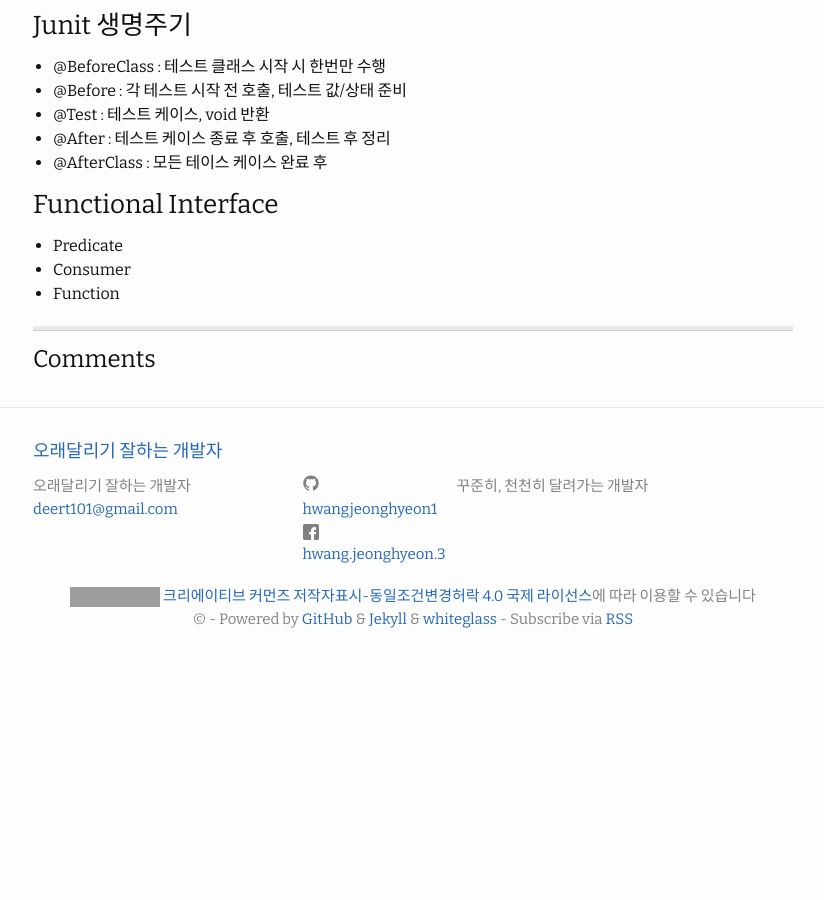
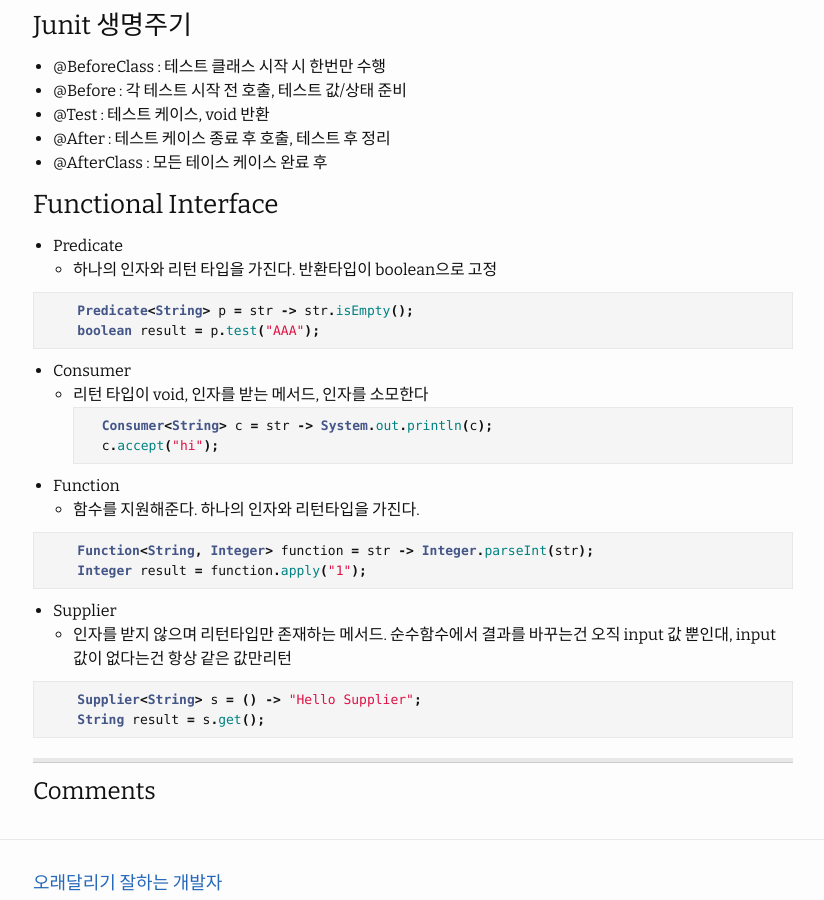
Before and after one commit to HWANGJEONGHYEON1/HWANGJEONGHYEON1.github.io, a Jekyll site: the page built from _posts/2021-05-20-interview.md, in a window 1280 px wide and 900 px high, scrolled down 11029 px. Shown: the whole window, without its empty margins (227-1051 px from the left). Built offline with Jekyll 4.4.1, drawn with Linux system fonts in a browser that asks for light colours; comment, search, counter and statistics services are not loaded; before the commit the page ends 11689 px from its top, so only the background shows below that; grey boxes are pictures that could not be loaded.

Commit message:
[refactor]함수형인터페이스

````diff
--- a/_posts/2021-05-20-interview.md
+++ b/_posts/2021-05-20-interview.md
@@ -462,5 +462,32 @@ public class Singleton {
 
 ### Functional Interface
 - Predicate
+    - 하나의 인자와 리턴 타입을 가진다. 반환타입이 boolean으로 고정
+
+```java
+    Predicate<String> p = str -> str.isEmpty();
+    boolean result = p.test("AAA");
+```
+
 - Consumer
+    - 리턴 타입이 void, 인자를 받는 메서드, 인자를 소모한다
+```java
+    Consumer<String> c = str -> System.out.println(c);
+    c.accept("hi");
+```
+
 - Function
+    - 함수를 지원해준다. 하나의 인자와 리턴타입을 가진다.
+
+```java
+    Function<String, Integer> function = str -> Integer.parseInt(str);
+    Integer result = function.apply("1");
+```
+
+- Supplier
+    - 인자를 받지 않으며 리턴타입만 존재하는 메서드. 순수함수에서 결과를 바꾸는건 오직 input 값 뿐인대, input 값이 없다는건 항상 같은 값만리턴
+
+```java
+    Supplier<String> s = () -> "Hello Supplier";
+    String result = s.get();
+```
````
